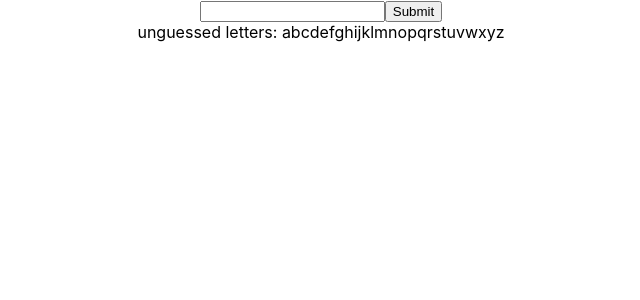
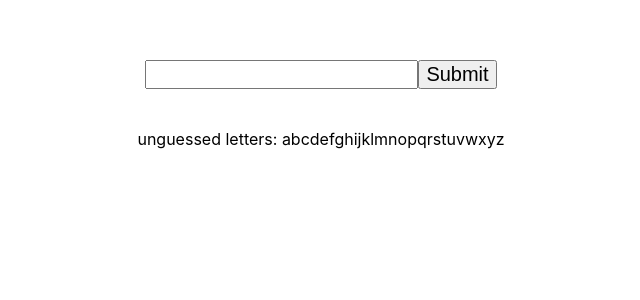
Before and after one commit to anoop901/wordle, a React (Create React App) app: page / in a window 1280 px wide. Shown: the top 300 px of the page, without its empty margins (319-959 px from the left). Built offline with nearby package versions, Linux system fonts and the light colour scheme.

Commit message:
make stuff big

```diff
--- a/src/App.css
+++ b/src/App.css
@@ -3,3 +3,7 @@
   flex-direction: column;
   align-items: center;
 }
+
+.App > * {
+  margin: 20px 0;
+}
--- a/src/GuessDisplay.css
+++ b/src/GuessDisplay.css
@@ -1,24 +1,25 @@
-.guess {
+.GuessDisplay .guess {
   display: flex;
   flex-direction: row;
   text-transform: uppercase;
 }
 
-.letter {
-  width: 30px;
+.GuessDisplay .letter {
+  width: 56px;
   padding: 5px 0;
   margin: 2px;
   text-align: center;
+  font-size: 40px;
 }
 
-.letter-correct {
+.GuessDisplay .letter-correct {
   background-color: lightgreen;
 }
 
-.letter-misplaced {
+.GuessDisplay .letter-misplaced {
   background-color: yellow;
 }
 
-.letter-absent {
+.GuessDisplay .letter-absent {
   background-color: lightgray;
 }
--- a/src/GuessDisplay.tsx
+++ b/src/GuessDisplay.tsx
@@ -5,7 +5,7 @@ import "./GuessDisplay.css";
 
 export const GuessDisplay = ({ gameState }: { gameState: GameState }) => {
   return (
-    <div>
+    <div className="GuessDisplay">
       {gameState.history.map(({ guess, result }, guessIndex) => (
         <div className="guess" key={guessIndex}>
           {chain(zip(guess, result))
--- /dev/null
+++ b/src/GuessForm.css
@@ -0,0 +1,3 @@
+.GuessForm * {
+  font-size: 20px;
+}
--- a/src/GuessForm.tsx
+++ b/src/GuessForm.tsx
@@ -1,11 +1,13 @@
 import { useState } from "react";
 import { WORD_LENGTH } from "./constants";
 import { default as guessableWords } from "./data/guessable_words.json";
+import "./GuessForm.css";
 
 export function GuessForm({ onGuess }: { onGuess: (guess: string) => void }) {
   const [guess, setGuess] = useState("");
   return (
     <form
+      className="GuessForm"
       onSubmit={(e) => {
         e.preventDefault();
         if (!guessableWords.includes(guess)) {
```
